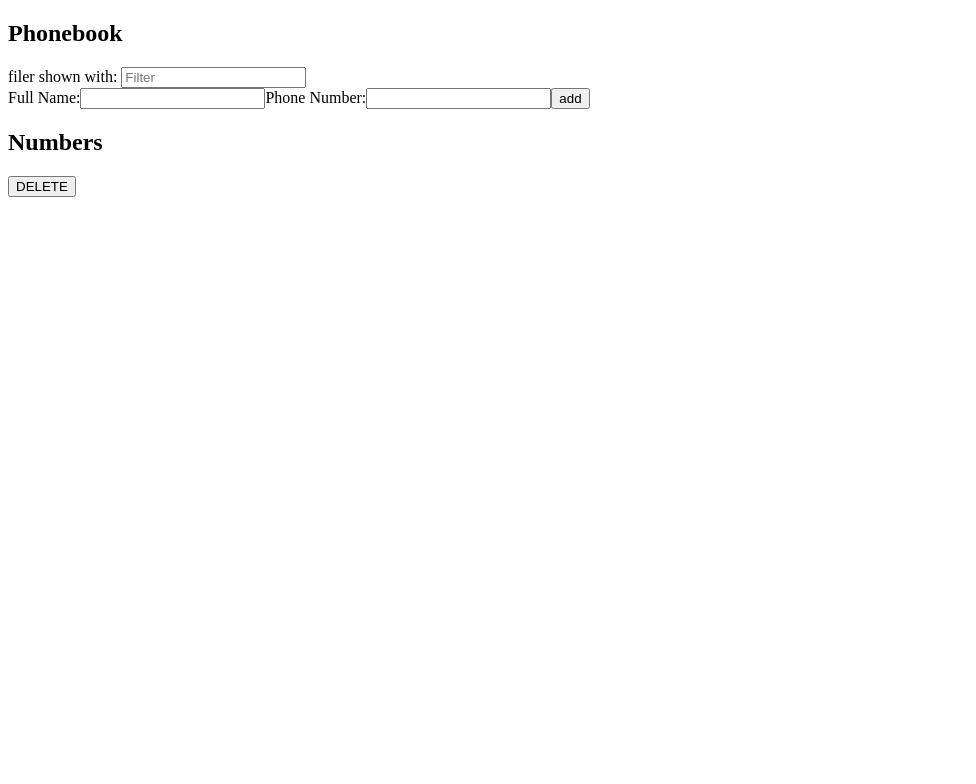
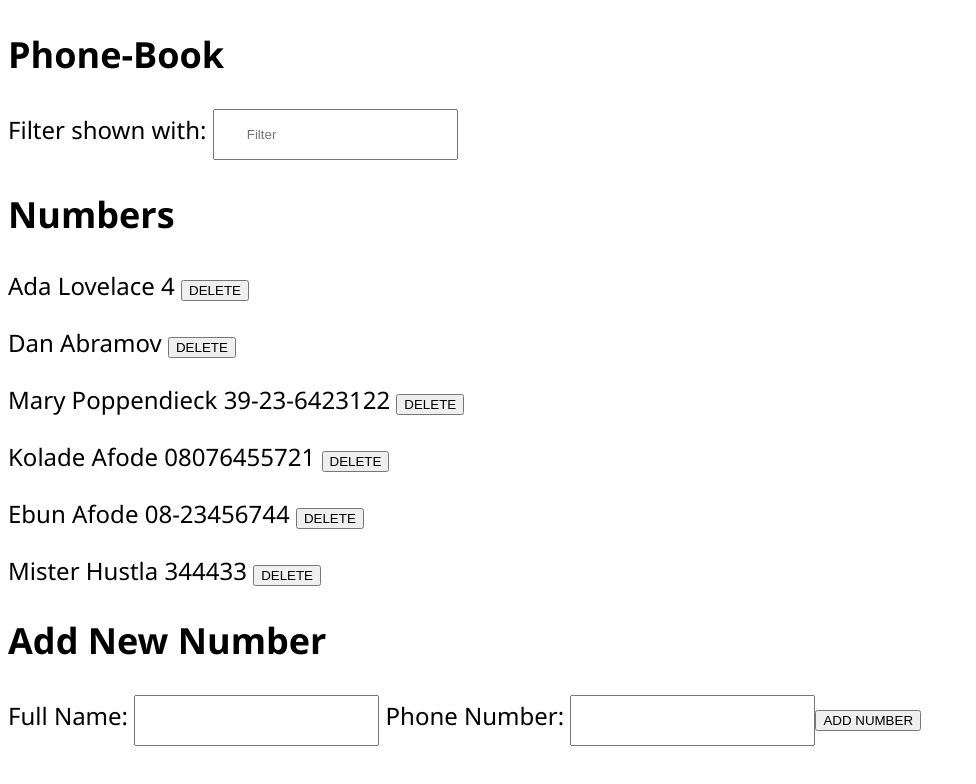
Before and after one commit to KXLAA/Full-Stack-Open-2021, a React (Create React App) app in the folder part2/phonebook/: page / in a window 1280 px wide. Shown: the top 784 px of the page, without its empty margins (0-976 px from the left). Built offline with nearby package versions, Linux system fonts and the light colour scheme; data requests are answered from the project's data file.

Commit message:
Complete excercises 2.15-2.18

```diff
--- a/part2/phonebook/db.json
+++ b/part2/phonebook/db.json
@@ -1,52 +1,39 @@
 {
   "persons": [
     {
-      "name": "Kolade",
-      "number": "",
-      "date": "2021-11-25T13:00:21.709Z",
-      "id": 1
+      "name": "Ada Lovelace",
+      "number": "4",
+      "id": 2,
+      "date": "2021-11-26T09:22:02.951Z"
     },
     {
-      "name": "Mista Hustler",
+      "name": "Dan Abramov",
       "number": "",
-      "date": "2021-11-25T12:54:11.897Z",
-      "id": 2
+      "id": 3,
+      "date": "2021-11-26T09:19:08.815Z"
     },
     {
-      "name": "Mista",
-      "number": "55",
-      "date": "2021-11-25T12:58:31.145Z",
-      "id": 3
-    },
-    {
-      "name": {
-        "name": " Mista",
-        "number": " "
-      },
-      "number": {
-        "name": " Mista",
-        "number": " "
-      },
-      "date": "2021-11-25T13:12:09.775Z",
+      "name": "Mary Poppendieck",
+      "number": "39-23-6423122",
       "id": 4
     },
     {
-      "name": "KXLA",
-      "number": "",
-      "date": "2021-11-25T13:19:19.471Z",
+      "name": "Kolade Afode",
+      "number": "08076455721",
+      "date": "2021-11-26T08:52:39.159Z",
       "id": 5
     },
     {
-      "name": " Kxla",
-      "number": " 555",
-      "date": "2021-11-25T13:19:30.134Z",
+      "name": "Ebun Afode",
+      "number": "08-23456744",
+      "date": "2021-11-26T09:11:26.670Z",
       "id": 6
     },
     {
-      "name": " KXLA",
-      "number": " 333",
-      "date": "2021-11-25T13:19:36.922Z",
-      "id": 7
+      "name": "Mister Hustla",
+      "number": "344433",
+      "date": "2021-11-26T09:12:22.346Z",
+      "id": 9
     }
   ]
 }
--- a/part2/phonebook/src/App.js
+++ b/part2/phonebook/src/App.js
@@ -1,87 +1,94 @@
 import React, { useState, useEffect } from "react";
 import { Filter } from "./components/Filter";
-import { PersonForm } from "./components/PersonForm";
-import { Persons } from "./components/Persons";
 import numberService from "./services/numbers";
+import { Numbers } from "./components/Numbers";
+import { Form } from "./components/From";
 
 const App = () => {
-  const [persons, setPersons] = useState([]);
-  const [newName, setNewName] = useState({ name: "", number: "" });
-  const [foundUsers, setFoundUsers] = useState([...persons]);
-  // const [search, setSearch] = useState("");
+  const [numbers, setNumbers] = useState([]);
+  const [foundNumbers, setFoundNumbers] = useState([]);
+  const [newNumber, setNewNumber] = useState({ name: "", number: "" });
 
   useEffect(() => {
     numberService.getAll().then((initialNum) => {
-      setPersons([initialNum]);
-      setFoundUsers([initialNum]);
+      setNumbers(initialNum);
+      setFoundNumbers(initialNum);
     });
   }, []);
 
-  console.log(foundUsers);
-
-  const addToBook = (event) => {
+  const addNumbers = (event) => {
     event.preventDefault();
 
-    const numObj = {
-      name: newName.name,
-      number: newName.number,
+    //Make new number object
+    const newNumberObj = {
+      name: newNumber.name,
+      number: newNumber.number,
       date: new Date().toISOString(),
     };
 
-    const userToUpdate = foundUsers.find((user) => user.name === numObj.name);
+    //Check if new number object matches with any currently existing number
+    const numberToUpdate = numbers.find(
+      (number) => number.name === newNumberObj.name
+    );
 
-    if (userToUpdate) {
+    //if it does, update old number object, with new number object
+    if (numberToUpdate) {
       window.confirm(
-        `${userToUpdate.name} is already added to the phonebook, replace the old number with a new one ?`
+        `${newNumberObj.name} is already added to the phonebook, replace the old number with a new one ?`
       );
-      const updatedUser = {
-        ...userToUpdate,
-        name: userToUpdate.name,
-        number: userToUpdate.number,
+
+      const updatedNumber = {
+        ...numberToUpdate,
+        name: newNumberObj.name,
+        number: newNumberObj.number,
         date: new Date().toISOString(),
       };
-      numberService.update(userToUpdate.id, updatedUser).then((returnedNum) => {
-        console.log(userToUpdate.id);
-        console.log(returnedNum);
-        console.log(returnedNum.id);
-      });
+
+      numberService
+        .update(numberToUpdate.id, updatedNumber)
+        .then((returnedNumber) => {
+          setNumbers((number) =>
+            number.id !== returnedNumber.name ? number : returnedNumber
+          );
+        });
     } else {
-      numberService.create(numObj).then((returnedNum) => {
-        setFoundUsers([...foundUsers, returnedNum]);
+      //if it does not, add new Number
+      numberService.create(newNumberObj).then((newNumber) => {
+        setFoundNumbers([...foundNumbers, newNumber]);
       });
     }
-
-    setNewName({ name: " ", number: " " });
+    setNewNumber({ name: " ", number: " " });
   };
 
-  console.log(foundUsers);
+  const deleteNumbers = (userId, user) => {
+    if (window.confirm(` Are you sure you want to delete ${user} ? `)) {
+      numberService.deleteNum(userId);
+      setFoundNumbers(foundNumbers.filter((user) => user.id !== userId));
+    }
+  };
 
   const handleChange = (event) => {
     const { name, value } = event.target;
-    setNewName((prevName) => ({
+    setNewNumber((prevName) => ({
       ...prevName,
       [name]: value,
     }));
   };
 
-  const deleteNum = (userId, user) => {
-    if (window.confirm(` Are you sure you want to delete ${user} ? `)) {
-      numberService.deleteNum(userId);
-      setFoundUsers(foundUsers.filter((user) => user.id !== userId));
-    }
-  };
-
   return (
     <div>
-      <h2>Phonebook</h2>
-      <Filter persons={persons} setFoundUsers={setFoundUsers} />
-      <PersonForm
-        value={newName}
+      <h2>Phone-Book</h2>
+      <Filter numbers={numbers} setFoundNumbers={setFoundNumbers} />
+
+      <h2>Numbers</h2>
+      <Numbers foundNumbers={foundNumbers} deleteNumbers={deleteNumbers} />
+
+      <h2>Add New Number</h2>
+      <Form
+        newNumber={newNumber}
         handleChange={handleChange}
-        addToBook={addToBook}
+        addNumbers={addNumbers}
       />
-      <h2>Numbers</h2>
-      <Persons foundUsers={foundUsers} deleteNum={deleteNum} />
     </div>
   );
 };
--- a/part2/phonebook/src/components/Filter.js
+++ b/part2/phonebook/src/components/Filter.js
@@ -1,24 +1,24 @@
 import React, { useState } from "react";
 
-export const Filter = ({ persons, setFoundUsers }) => {
+export const Filter = ({ numbers, setFoundNumbers }) => {
   const [search, setSearch] = useState("");
 
   const filter = (event) => {
     const searchInput = event.target.value;
     if (searchInput !== "") {
-      const results = persons.filter((person) =>
-        person.name.toLowerCase().includes(searchInput.toLowerCase())
+      const results = numbers.filter((number) =>
+        number.name.toLowerCase().includes(searchInput.toLowerCase())
       );
-      setFoundUsers(results);
+      setFoundNumbers(results);
     } else {
-      setFoundUsers(persons);
+      setFoundNumbers(numbers);
     }
     setSearch(searchInput.trim());
   };
 
   return (
     <>
-      <label htmlFor="name">filer shown with: </label>
+      <label htmlFor="name">Filter shown with: </label>
       <input
         type="search"
         value={search}
--- a/part2/phonebook/src/components/PersonForm.js
+++ b/part2/phonebook/src/components/From.js
@@ -1,27 +1,29 @@
 import React from "react";
 
-export const PersonForm = ({ value, handleChange, addToBook }) => {
+export const Form = ({ newNumber, handleChange, addNumbers }) => {
+  console.log(newNumber);
   return (
     <>
       <form>
         <label htmlFor="name">Full Name:</label>
+        {"  "}
         <input
+          required
           name="name"
           type="text"
-          value={value.name}
+          value={newNumber.name}
           onChange={handleChange}
         />
-
-        <label htmlFor="number">Phone Number:</label>
+        {"  "}
+        <label htmlFor="number">Phone Number:</label> {"  "}
         <input
           name="number"
           type="text"
-          value={value.number}
+          value={newNumber.number}
           onChange={handleChange}
         />
-
-        <button onClick={addToBook} type="submit">
-          add
+        <button onClick={addNumbers} type="submit">
+          ADD NUMBER
         </button>
       </form>
     </>
--- /dev/null
+++ b/part2/phonebook/src/components/Numbers.js
@@ -0,0 +1,17 @@
+import React from "react";
+
+export const Numbers = ({ foundNumbers, deleteNumbers }) => {
+  return (
+    <>
+      {foundNumbers.map((user) => (
+        <p key={user.id}>
+          {user.name} {user.number}{" "}
+          <button onClick={() => deleteNumbers(user.id, user.name)}>
+            {" "}
+            DELETE{" "}
+          </button>
+        </p>
+      ))}
+    </>
+  );
+};
--- a/part2/phonebook/src/components/Persons.js
+++ /dev/null
@@ -1,17 +0,0 @@
-import React from "react";
-
-export const Persons = ({ foundUsers, deleteNum }) => {
-  return (
-    <>
-      {foundUsers.map((user) => (
-        <p key={user.id}>
-          {user.name} {user.number}
-          <button onClick={() => deleteNum(user.id, user.name)}>
-            {" "}
-            DELETE{" "}
-          </button>
-        </p>
-      ))}
-    </>
-  );
-};
--- /dev/null
+++ b/part2/phonebook/src/index.css
@@ -0,0 +1,8 @@
+body {
+  font-family: "Segoe UI", Tahoma, Geneva, Verdana, sans-serif;
+  font-size: 1.5rem;
+}
+
+input {
+  padding: 1rem 2rem;
+}
--- a/part2/phonebook/src/index.js
+++ b/part2/phonebook/src/index.js
@@ -1,5 +1,6 @@
 import React from "react";
 import ReactDOM from "react-dom";
 import App from "./App";
+import "./index.css";
 
 ReactDOM.render(<App />, document.getElementById("root"));
```
